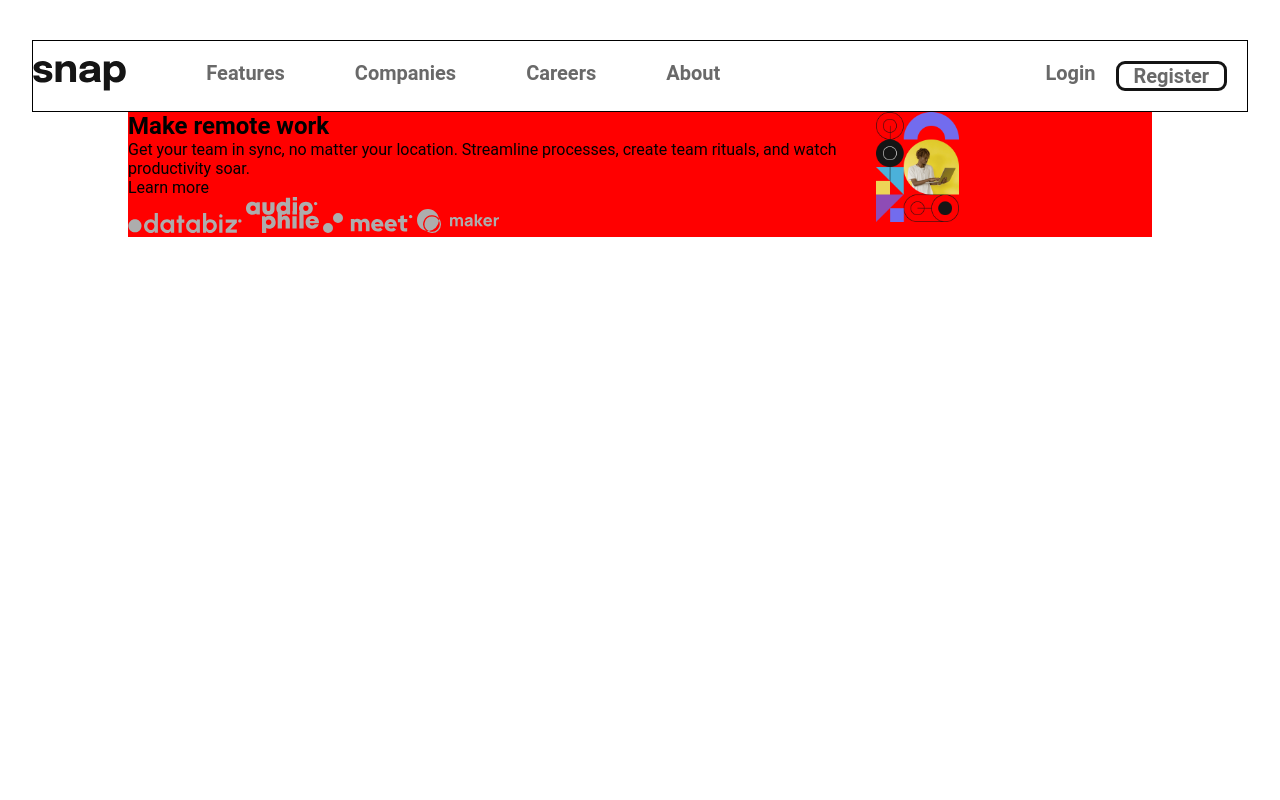
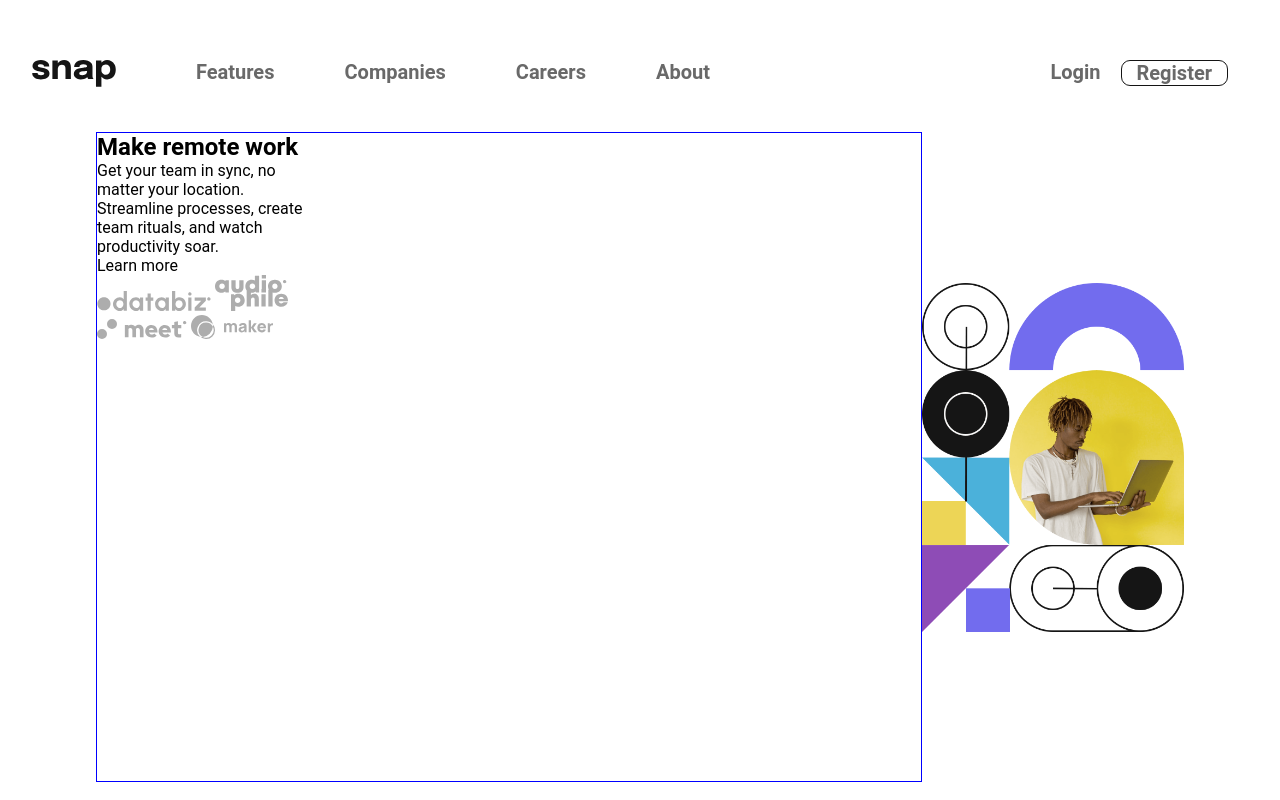
Before and after one commit to MbahNeilvani/drop, a plain HTML site: page index.html in a window 1280 px wide. Drawn offline with Linux system fonts and the light colour scheme.

Commit message:
updated the html and css folder

```diff
--- a/css/style.css
+++ b/css/style.css
@@ -24,11 +24,10 @@ padding-right: 80px;
 }
 
 #nav_bar{
-    margin: auto;
+    margin: 0 auto;
     margin-top: 40px;
     padding: 20px 0px;
     width: 95%;
-    border: 1px solid black;
 }
 
 .nav{
@@ -54,15 +53,16 @@ padding-right: 80px;
 .right_nav > ul > li + li > a{
     display: block;
     padding: 0px 15px;
-    border: 3px solid hsl(0, 0%, 8%);
+    border: 1px solid hsl(0, 0%, 8%);
     border-radius: 9px;
 }
 
 #main{
     display: flex;
     margin: auto;
-    width: 80%;
-    background-color: red;
+    margin-top: 25px;
+    width: 85%;
+    height: 650px;
 }
 
 .remote_work{
@@ -70,9 +70,16 @@ padding-right: 80px;
 }
 
 .main_img{
-    width: 30%;
+    margin: auto;
+    width: 90%;
+    height: 650px;
+    background-image: url(../img/image-hero-desktop.png);
+    background-repeat: no-repeat;
+    background-size: contain;
+    background-position: center;
 }
 
-.main_img img{
-    width: 30%;
+.right_box{
+    border: 1px solid blue;
+    padding-right: 600px;
 }
--- a/index.html
+++ b/index.html
@@ -57,7 +57,7 @@
                 </div>
             </div>
             <div class="main_img">
-                <img src="/img/image-hero-desktop.png" alt="hero">
+
             </div>
         </div>
     </section>
```
